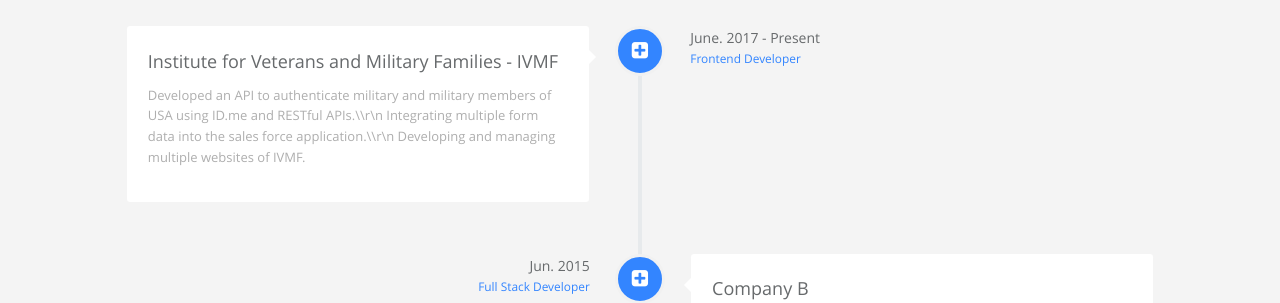
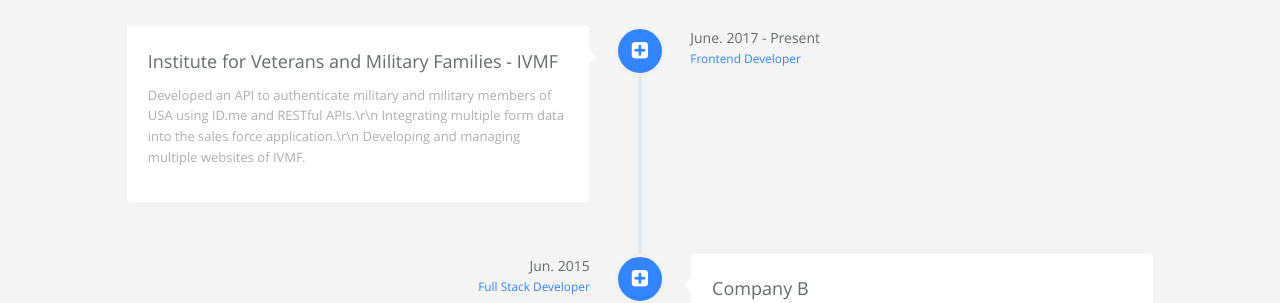
Before and after one commit to hithaishy/hithaishy, a Jekyll site: the page built from index.html, in a window 1280 px wide and 900 px high, scrolled down 876 px. Shown: the part 174-477 px from the top of the window. Built offline with Jekyll 4.4.1, drawn with Linux system fonts in a browser that asks for light colours.

```diff
--- a/_data/index/careers.yml
+++ b/_data/index/careers.yml
@@ -4,9 +4,9 @@
     detail: Institute for Veterans and Military Families - IVMF
     i18n: company_a
   desc:
-    detail:  Developed an API to authenticate military and military members of USA using ID.me and RESTful APIs.\\r\n
+    detail:  Developed an API to authenticate military and military members of USA using ID.me and RESTful APIs.\r\n
 
-             Integrating multiple form data into the sales force application.\\r\n
+             Integrating multiple form data into the sales force application.\r\n
 
              Developing and managing multiple websites of IVMF.
     i18n: company_a_desc
```
